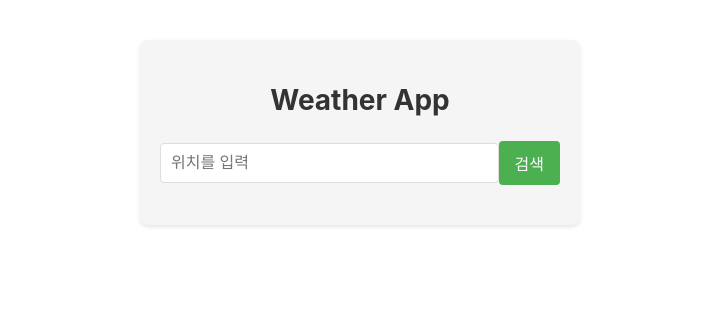
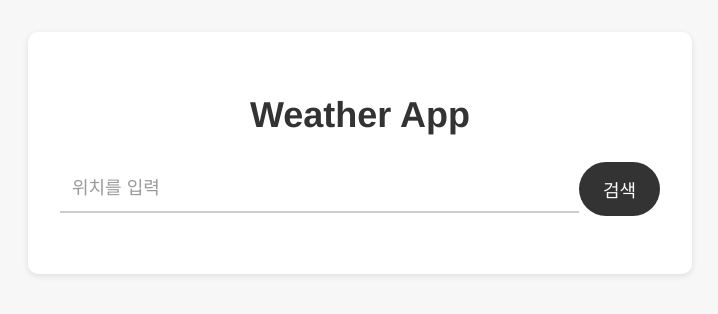
Before and after one commit to Jonville/weather-app-230621, a React (Vite) app: page / in a window 1280 px wide. Shown: the top 314 px of the page, without its empty margins (280-998 px from the left). Built offline with nearby package versions, Linux system fonts and the light colour scheme.

Commit message:
css 변경2

```diff
--- a/src/App.css
+++ b/src/App.css
@@ -1,22 +1,28 @@
+body {
+  font-family: 'Helvetica Neue', Arial, sans-serif;
+  margin: 0;
+  padding: 0;
+  background-color: #f7f7f7;
+}
+
 #root {
   max-width: 1280px;
   margin: 0 auto;
   padding: 2rem;
-  text-align: center;
 }
 
 .App {
-  max-width: 400px;
+  max-width: 600px;
   margin: 0 auto;
-  padding: 20px;
+  padding: 2rem;
   text-align: center;
-  background-color: #f5f5f5;
-  border-radius: 8px;
-  box-shadow: 0 2px 4px rgba(0, 0, 0, 0.1);
+  background-color: #fff;
+  box-shadow: 0 2px 6px rgba(0, 0, 0, 0.1);
+  border-radius: 10px;
 }
 
 h1 {
-  font-size: 28px;
+  font-size: 36px;
   margin-bottom: 20px;
   color: #333;
 }
@@ -29,39 +35,51 @@ form {
   display: flex;
   justify-content: center;
   align-items: center;
-  margin-bottom: 10px;
+  margin-bottom: 20px;
 }
 
 input[type="search"] {
   flex-grow: 1;
-  padding: 10px;
-  border: 1px solid #ddd;
-  border-radius: 4px;
-  font-size: 16px;
+  padding: 12px;
+  border: none;
+  border-bottom: 2px solid #ccc;
+  background-color: transparent;
+  font-size: 18px;
+  outline: none;
+  transition: border-bottom-color 0.3s ease;
+}
+
+input[type="search"]::placeholder {
+  color: #999;
+}
+
+input[type="search"]:focus {
+  border-bottom-color: #333;
 }
 
 .btn {
-  padding: 10px 16px;
-  background-color: #4caf50;
-  color: white;
+  padding: 14px 24px;
+  background-color: #333;
+  color: #fff;
   border: none;
-  border-radius: 4px;
-  font-size: 16px;
+  border-radius: 30px;
+  font-size: 18px;
   cursor: pointer;
+  transition: background-color 0.3s ease;
 }
 
 .btn:hover {
-  background-color: #45a049;
+  background-color: #222;
 }
 
 p {
   font-size: 16px;
   margin-bottom: 10px;
-  color: #555;
+  color: #555
 }
 
 .error {
-  color: red;
-  font-size: 16px;
+  font-size: 1.6rem;
   font-weight: bold;
+  color: red
 }
```
